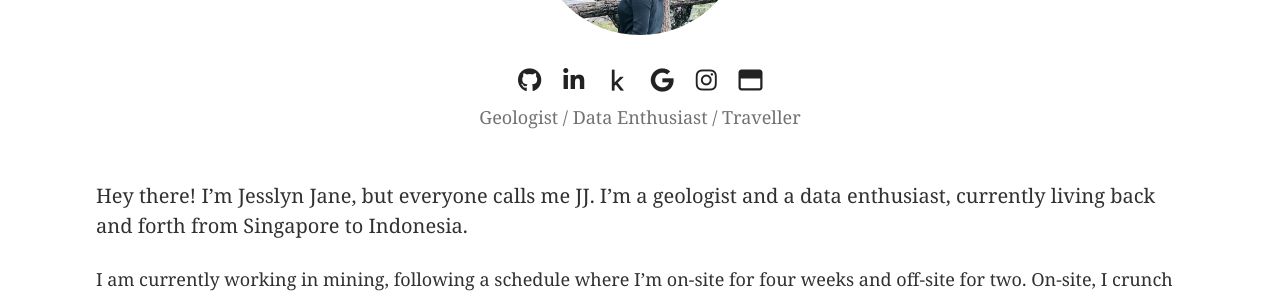
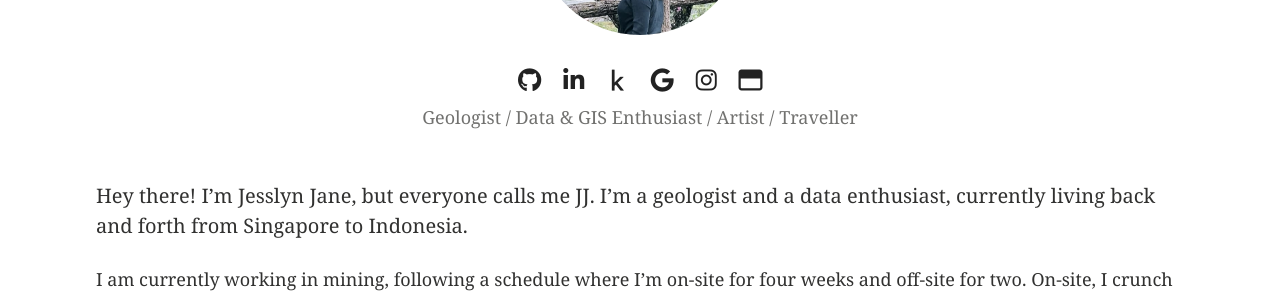
Before and after one commit to jesslynnjane/jesslynnjane.github.io, a Jekyll site: the page built from index.md, in a window 1280 px wide. Shown: the part 313-611 px from the top of the page. Built offline with Jekyll 4.4.1, drawn with Linux system fonts in a browser that asks for light colours; nearby versions of some CDN libraries.

Commit message:
update highlight 'Artist'

```diff
--- a/_config.yml
+++ b/_config.yml
@@ -31,7 +31,7 @@ owner:
   google:
     ad-client:
     ad-slot:
-  bio: "Geologist | Data Enthusiast | Traveller"
+  bio: "Geologist | Data & GIS Enthusiast | Artist | Traveller"
   avatar: profpic2.jpeg # 160x160 px image for author byline
   disqus-shortname:
 
--- a/_includes/hero.html
+++ b/_includes/hero.html
@@ -29,7 +29,7 @@
                 </i>
             </a>
         </div>
-        <p class="description">Geologist / Data Enthusiast / Traveller</p>
+        <p class="description">Geologist / Data & GIS Enthusiast / Artist / Traveller</p>
 
     </div>
 
```
Also changed, not shown: _posts/2024-09-18-watercolor-world.md (+1 -1 lines).
